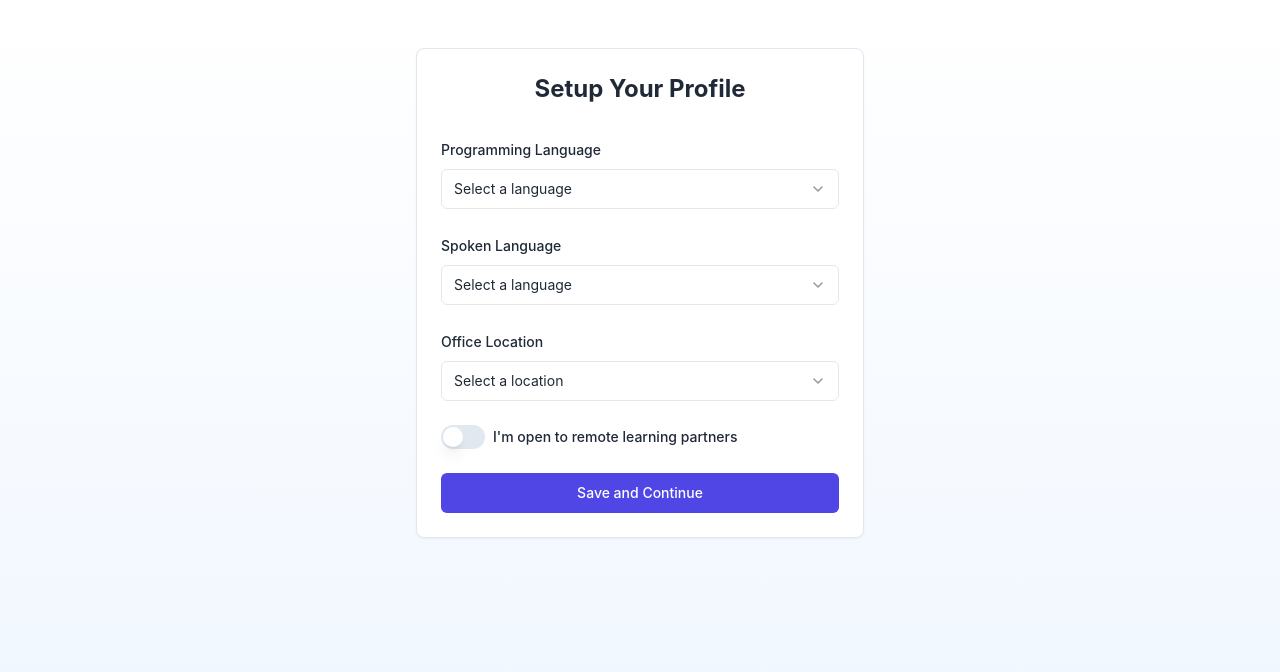
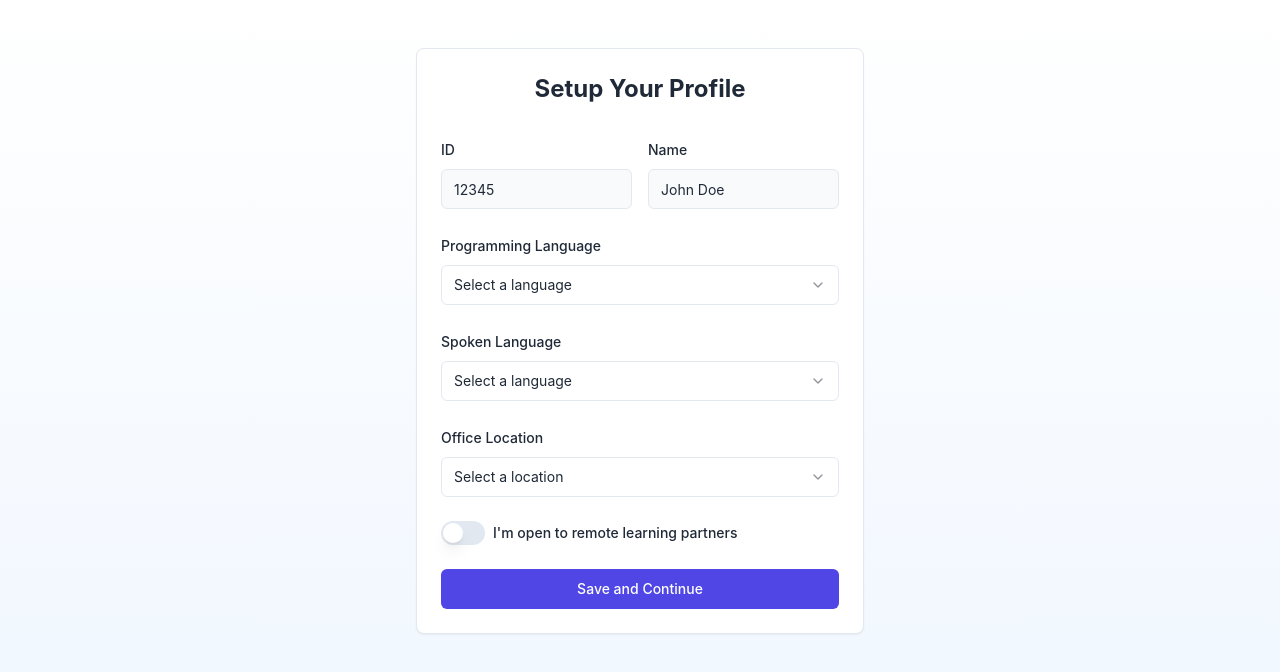
Before and after one commit to yangzhaox/learnmate-connector, a React (Vite) app: page /profile-setup in a window 1280 px wide. Shown: the top 672 px of the page. Built offline with nearby package versions, Linux system fonts and the light colour scheme.

Commit message:
Add ID and Name fields
Added two new fields, ID and Name, to the ProfileSetup component. Each field includes a label and a read-only input, and both fields are displayed in the same row.
[skip gpt_engineer]

```diff
--- a/src/pages/ProfileSetup.tsx
+++ b/src/pages/ProfileSetup.tsx
@@ -11,6 +11,7 @@ import {
 } from "@/components/ui/select";
 import { Switch } from "@/components/ui/switch";
 import { Label } from "@/components/ui/label";
+import { Input } from "@/components/ui/input";
 import { useToast } from "@/hooks/use-toast";
 
 const ProfileSetup = () => {
@@ -42,6 +43,27 @@ const ProfileSetup = () => {
         <Card className="p-6">
           <h1 className="text-2xl font-bold text-center mb-8">Setup Your Profile</h1>
           <form onSubmit={handleSubmit} className="space-y-6">
+            <div className="grid grid-cols-2 gap-4 mb-6">
+              <div className="space-y-2">
+                <Label htmlFor="id">ID</Label>
+                <Input
+                  id="id"
+                  value="12345"
+                  readOnly
+                  className="bg-gray-50"
+                />
+              </div>
+              <div className="space-y-2">
+                <Label htmlFor="name">Name</Label>
+                <Input
+                  id="name"
+                  value="John Doe"
+                  readOnly
+                  className="bg-gray-50"
+                />
+              </div>
+            </div>
+
             <div className="space-y-2">
               <Label>Programming Language</Label>
               <Select value={programmingLanguage} onValueChange={setProgrammingLanguage}>
```
